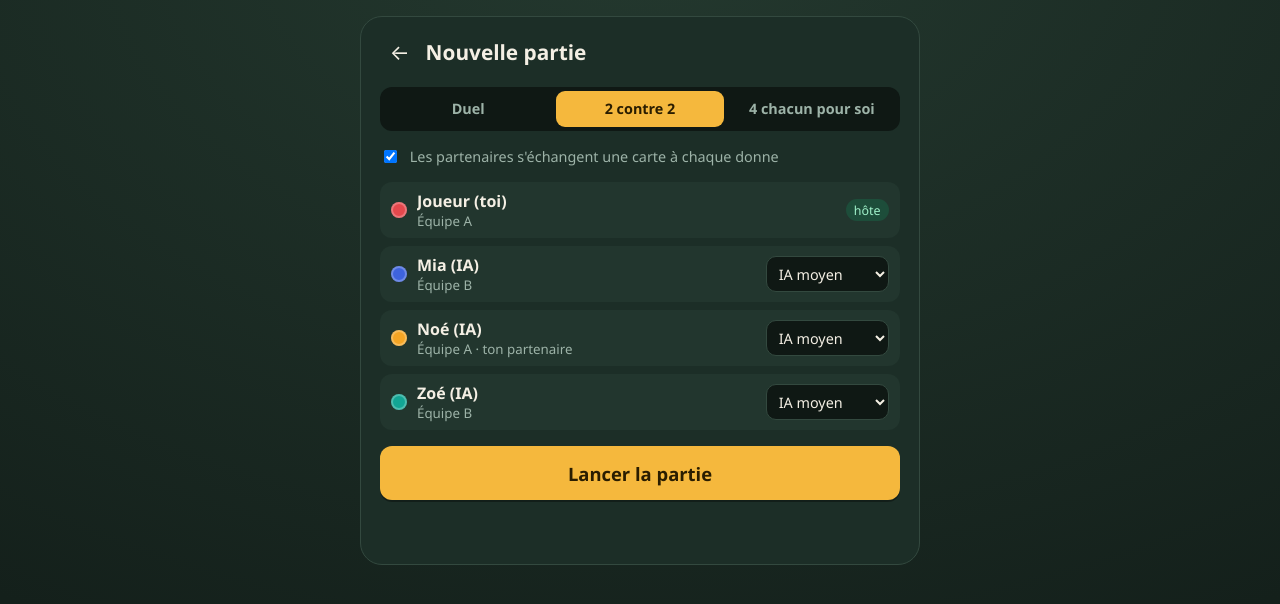
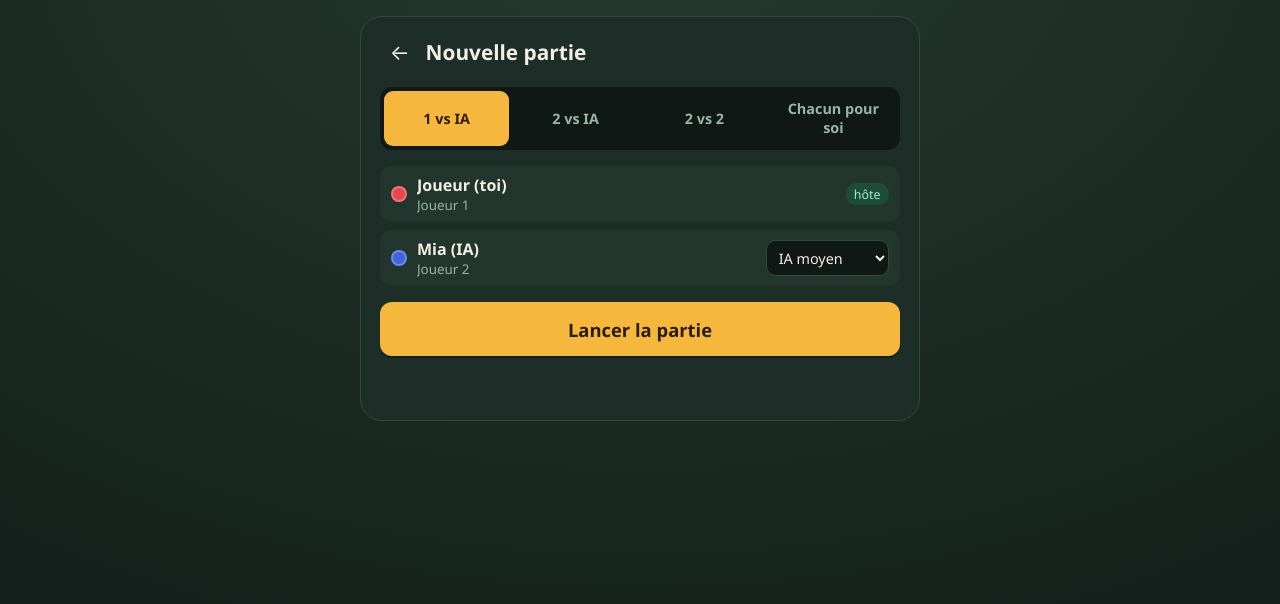
Before and after one commit to vgras616-sys/tak-tic, a plain HTML site: page index.html in a window 1280 px wide. Both pictures are taken after a click on the button "Nouvelle partie". Drawn offline with Linux system fonts and the light colour scheme.

Commit message:
Présélections de partie : 1 vs IA, 2 vs IA, 2 vs 2, chacun pour soi
Co-Authored-By: Claude Sonnet 5.5 <noreply@anthropic.com>
Claude-Session: https://claude.ai/code/session_017yVgoQN9RKpURBDrus5MfZ

```diff
--- a/index.html
+++ b/index.html
@@ -37,9 +37,10 @@
 
     <div id="lobby-host">
       <div class="seg" id="mode-seg" role="radiogroup">
-        <button data-mode="duel">Duel</button>
-        <button data-mode="teams" class="on">2 contre 2</button>
-        <button data-mode="ffa">4 chacun pour soi</button>
+        <button data-mode="duel" class="on">1 vs IA</button>
+        <button data-mode="vsai">2 vs IA</button>
+        <button data-mode="t22">2 vs 2</button>
+        <button data-mode="ffa">Chacun pour soi</button>
       </div>
       <label class="check" id="swap-row"><input type="checkbox" id="opt-swap" checked> Les partenaires s'échangent une carte à chaque donne</label>
       <div id="seats" class="seats"></div>
--- a/js/app.js
+++ b/js/app.js
@@ -60,28 +60,36 @@
     for (let i = 1; i < n; i++) s.push({ type: 'ai', level: 1 });
     return s;
   }
+  const PRESETS = {
+    duel: { mode: 'duel', seats: ['me', 'ai1'] },                         // toi contre 1 IA
+    vsai: { mode: 'teams', seats: ['me', 'ai1', 'friend', 'ai1'] },       // toi + un ami contre 2 IA
+    t22:  { mode: 'teams', seats: ['me', 'friend', 'friend', 'friend'] }, // toi + un ami contre 2 amis
+    ffa:  { mode: 'ffa', seats: ['me', 'ai1', 'ai1', 'ai1'] }             // 4 joueurs chacun pour soi
+  };
   function openLobby() {
     G.role = 'host';
-    G.mode = G.mode || 'teams';
-    applyMode(G.mode, true);
+    applyPreset(G.preset || 'duel');
     $('#lobby-title').textContent = 'Nouvelle partie';
     $('#lobby-host').classList.remove('hidden');
     $('#lobby-client').classList.add('hidden');
     show('lobby');
   }
-  function applyMode(mode, fresh) {
-    G.mode = mode;
-    const { n } = modeOpts(mode);
-    const old = G.seats;
-    G.seats = defaultSeats(n);
-    if (!fresh) for (let i = 1; i < n && i < old.length; i++) G.seats[i] = old[i];
-    $$('#mode-seg button').forEach(b => b.classList.toggle('on', b.dataset.mode === mode));
-    $('#swap-row').classList.toggle('hidden', mode !== 'teams');
-    // un ami retiré par le changement de mode est prévenu
-    if (old.length > n) for (let i = n; i < old.length; i++) kick(old[i]);
+  function applyPreset(p) {
+    const P = PRESETS[p];
+    G.seats.forEach(kick);
+    G.preset = p; G.mode = P.mode;
+    G.seats = P.seats.map(t => (t === 'me' ? { type: 'me' } : t === 'friend' ? { type: 'friend' } : { type: 'ai', level: +t.slice(2) }));
+    $$('#mode-seg button').forEach(b => b.classList.toggle('on', b.dataset.mode === p));
+    $('#swap-row').classList.toggle('hidden', G.mode !== 'teams');
+    if (G.seats.some(s => s.type === 'friend')) {
+      if (typeof Peer === 'undefined') {
+        toast('Mode ami indisponible : connexion requise');
+        G.seats = G.seats.map(s => (s.type === 'friend' ? { type: 'ai', level: 1 } : s));
+      } else ensureHost();
+    }
     renderSeats();
   }
-  $$('#mode-seg button').forEach(b => b.onclick = () => applyMode(b.dataset.mode, false));
+  $$('#mode-seg button').forEach(b => b.onclick = () => applyPreset(b.dataset.mode));
   $('#opt-swap').onchange = e => { G.swap = e.target.checked; };
   $('#lobby-back').onclick = () => { leaveAll(); show('menu'); };
 
@@ -679,5 +687,5 @@
     $('#join-code').value = q.toUpperCase();
     joinRoom(q.toUpperCase());
   }
-  window.__tt = { G, ui, startGame, applyMode };
+  window.__tt = { G, ui, startGame, applyPreset };
 })();
```
Also changed, not shown: 2 other files.
